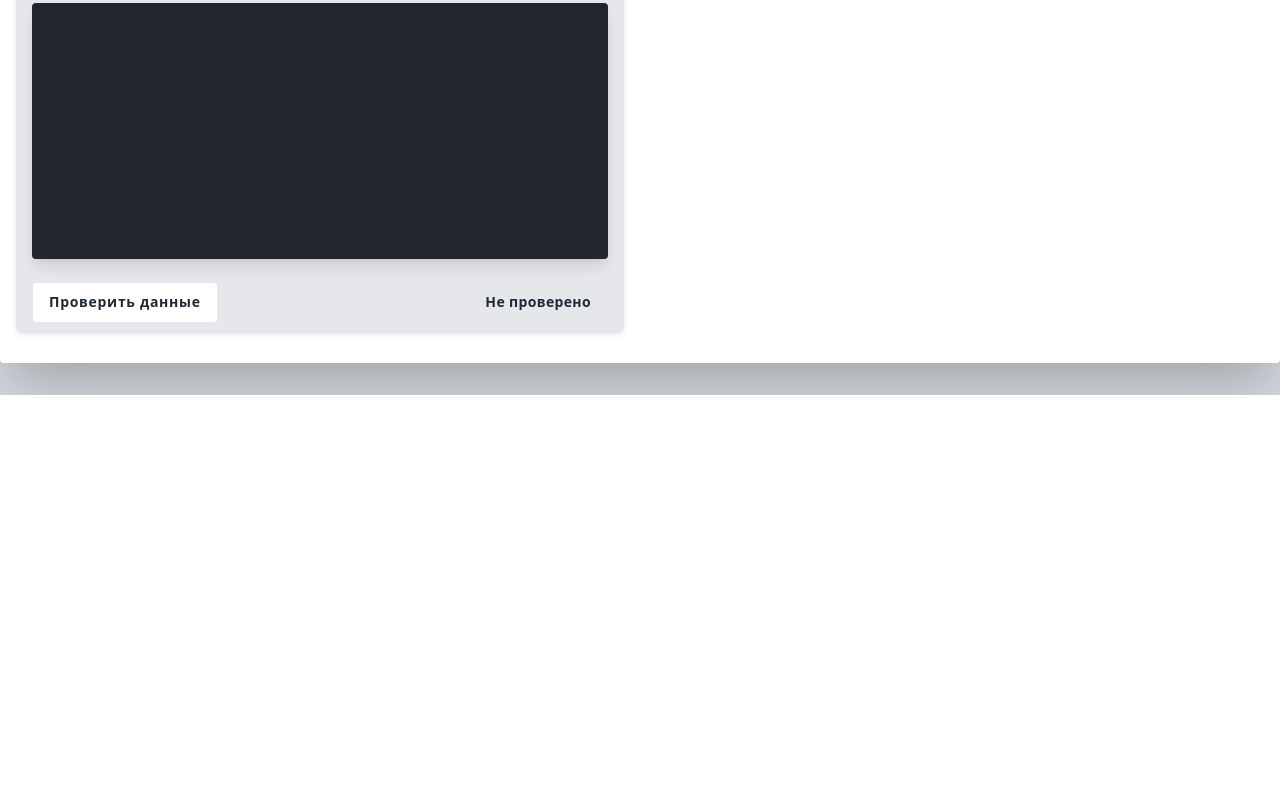
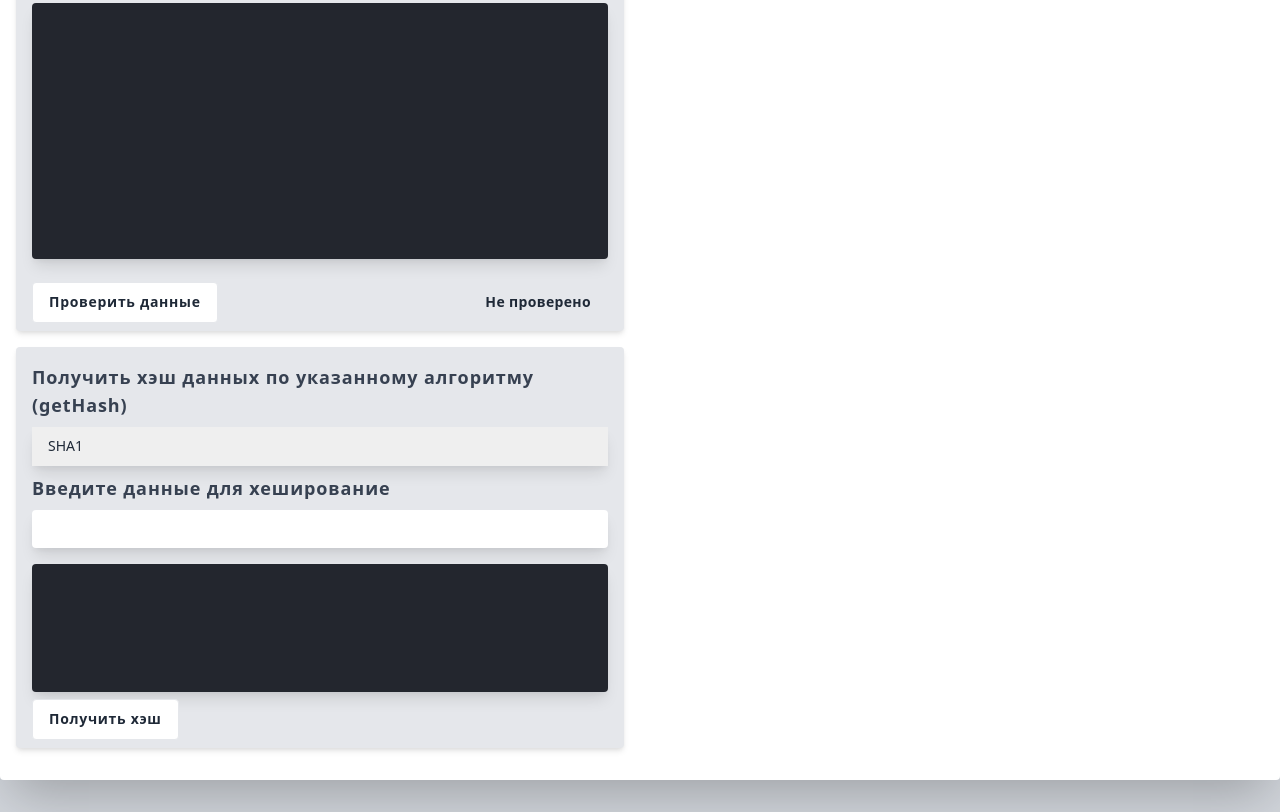
Before and after one commit to seithq/ncalayer-stimulus, a website built with webpack: page src/index.html in a window 1280 px wide. Shown: the part 3865-4677 px from the top of the page. Before the commit the page ends 4260 px from the top, so only its background shows below. Built offline with nearby package versions, Linux system fonts and the light colour scheme; what stimulus would draw is missing.

Commit message:
Add hasher box

```diff
--- a/src/controllers/ncalayer_controller.js
+++ b/src/controllers/ncalayer_controller.js
@@ -47,6 +47,9 @@ export default class extends Controller {
     "xml",
     "signed-xml",
     "check-xml",
+    "algorithm",
+    "hash-data",
+    "hash",
   ]
 
   initialize() {
@@ -346,4 +349,10 @@ export default class extends Controller {
       this.markAsValidated(this.targets.find("check-xml"), data.getResult())
     })
   }
+
+  getHash() {
+    this.client.getHash(this.targets.find("hash-data").value, this.targets.find("algorithm").value, (data) => {
+      this.targets.find("hash").value = data.getResult()
+    })
+  }
 }
--- a/src/index.html
+++ b/src/index.html
@@ -584,6 +584,44 @@
                 </div>
               </div>
               <!-- BOX END -->
+
+              <!-- BOX START -->
+              <div class="bg-gray-200 rounded px-4 py-2 mb-4 shadow-md">
+                <div id="hash">
+                  <div class="my-2">
+                    <span class="text-lg text-gray-700 font-semibold tracking-wider"
+                      >Получить хэш данных по указанному алгоритму <span class="font-extrabold">(getHash)</span></span
+                    >
+                  </div>
+                  <select class="appearance-none w-full px-4 py-2 shadow-lg" data-target="ncalayer.algorithm">
+                    <option value="SHA1">SHA1</option>
+                    <option value="SHA256">SHA256</option>
+                    <option value="GOST34311">GOST34311</option>
+                  </select>
+                  <div class="my-2">
+                    <span class="text-lg text-gray-700 font-semibold tracking-wider"
+                      >Введите данные для хеширование</span
+                    >
+                  </div>
+                  <input
+                    class="w-full px-4 py-2 shadow-lg rounded hover:bg-gray-100 outline-none"
+                    type="text"
+                    data-target="ncalayer.hash-data"
+                  />
+                  <textarea
+                    class="mt-4 resize-none w-full h-32 px-4 py-2 shadow-lg rounded outline-none text-white"
+                    style="background-color: #23262e"
+                    data-target="ncalayer.hash"
+                  ></textarea>
+                  <button
+                    class="px-4 py-2 rounded bg-white border border-solid border-teal-700 text-teal-700 font-semibold tracking-wider hover:bg-teal-700 hover:text-white"
+                    data-action="ncalayer#getHash"
+                  >
+                    Получить хэш
+                  </button>
+                </div>
+              </div>
+              <!-- BOX END -->
             </div>
           </div>
         </div>
```
